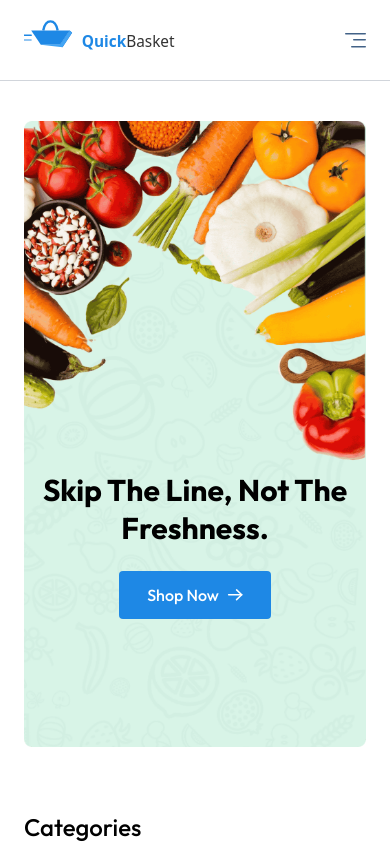
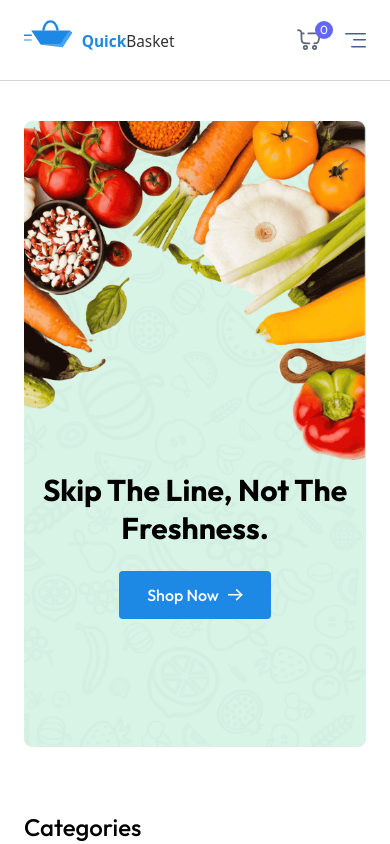
Before and after one commit to Ravi-Katiyar04/QuickBasket, a React (Vite) app in the folder frontend/: page / in a window 390 px wide. Shown: the top 844 px of the page. Built offline with nearby package versions, Linux system fonts and the light colour scheme.

Commit message:
card icon updated for no item

```diff
--- a/frontend/src/components/Navbar.jsx
+++ b/frontend/src/components/Navbar.jsx
@@ -6,7 +6,7 @@
 
 const Navbar = () => {
     const [open, setOpen] = useState(false)
-    const { user, setUser , setShowUserLogin, navigate, setSearchQuery, searchQuery} = useAppCOntext()
+    const { user, setUser, setShowUserLogin, navigate, setSearchQuery, searchQuery, getCardCount } = useAppCOntext()
 
     const handleLogout = () => {
         setUser(null)
@@ -14,7 +14,7 @@
     }
 
     useEffect(() => {
-            if(searchQuery.length > 0){
+        if (searchQuery.length > 0) {
             navigate('/products')
         }
 
@@ -40,7 +40,7 @@
 
                 <div onClick={() => navigate("/cart")} className="relative cursor-pointer">
                     <img src={assets.nav_cart_icon} alt="Cart" className='w-6  opacity-80' />
-                    <button className="absolute -top-2 -right-3 text-xs text-white bg-indigo-500 w-[18px] h-[18px] rounded-full">3</button>
+                    <button className="absolute -top-2 -right-3 text-xs text-white bg-indigo-500 w-[18px] h-[18px] rounded-full">{getCardCount()}</button>
                 </div>
 
                 {!user ? (<button
@@ -61,10 +61,21 @@
                     )}
             </div>
 
-            <button onClick={() => open ? setOpen(false) : setOpen(true)} aria-label="Menu" className="sm:hidden">
+            <div className="flex items-center gap-6 sm:hidden">
+
+                <div onClick={() => navigate("/cart")} className="relative cursor-pointer">
+                    <img src={assets.nav_cart_icon} alt="Cart" className='w-6  opacity-80' />
+                    <button className="absolute -top-2 -right-3 text-xs text-white bg-indigo-500 w-[18px] h-[18px] rounded-full">{getCardCount()}</button>
+                </div>
+
+                <button onClick={() => open ? setOpen(false) : setOpen(true)} aria-label="Menu" className="cursor-pointer">
                     {/* Menu Icon SVG */}
                     <img src={assets.menu_icon} alt="menu" />
                 </button>
+
+            </div>
+
+
 
             {/* Mobile Menu */}
             {open && (<div className={`${open ? 'flex' : 'hidden'} absolute top-[60px] left-0 w-full bg-white shadow-md py-4 flex-col items-start gap-2 px-5 text-sm md:hidden z-30`}>
@@ -75,7 +86,7 @@
                 }
                 <NavLink to="/contact" onClick={() => setOpen(false)} className="block">Contact</NavLink>
                 {!user ?
-                    (<button onClick={() => {setOpen(false); setShowUserLogin(true);}} className="cursor-pointer px-6 py-2 mt-2 bg-indigo-500 hover:bg-indigo-600 transition text-white rounded-full text-sm">
+                    (<button onClick={() => { setOpen(false); setShowUserLogin(true); }} className="cursor-pointer px-6 py-2 mt-2 bg-indigo-500 hover:bg-indigo-600 transition text-white rounded-full text-sm">
                         Login
                     </button>)
                     :
--- a/frontend/src/context/AppContext.jsx
+++ b/frontend/src/context/AppContext.jsx
@@ -18,6 +18,23 @@
 
     const [cartItems, setCartItems] = useState({})
     const [searchQuery, setSearchQuery] = useState({})
+
+
+    const getCardCount = () => {
+        let count = 0;
+        for (const items in cartItems) {
+            count += cartItems[items];
+        }
+        return count;
+    }
+
+    const getTotalPrice = () => {
+        let totalAmount = 0;
+        for (const items in cartItems) {
+            totalAmount += cartItems[items] * products.find((product) => product._id === items).offerPrice;
+        }
+        return Math.floor(totalAmount * 100) / 100;
+    }
 
     const fetchProducts = async () => {
         setProducts(dummyProducts);
@@ -77,6 +94,9 @@
         cartItems,
         searchQuery,
         setSearchQuery,
+        getCardCount,
+        getTotalPrice,
+
     };
 
     return (
```
Lines whose indentation alone changed are shown as unchanged.
